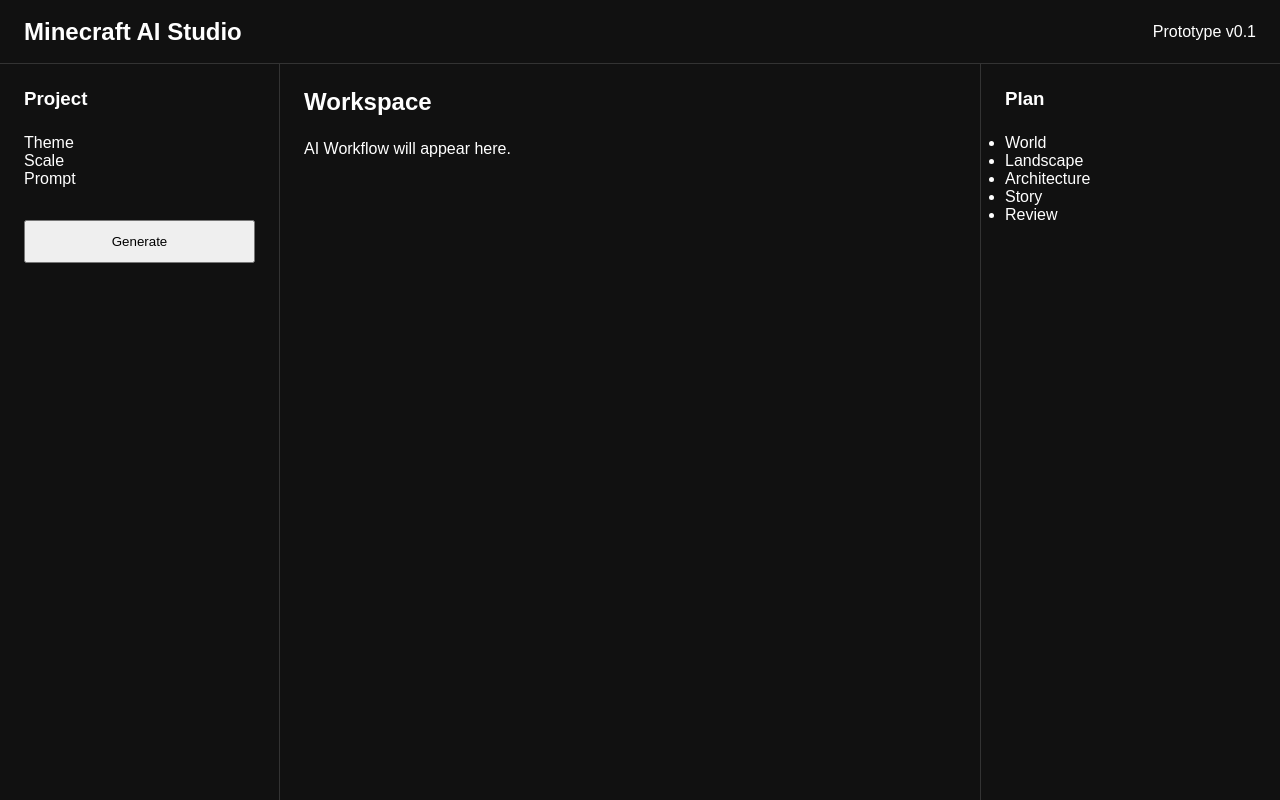
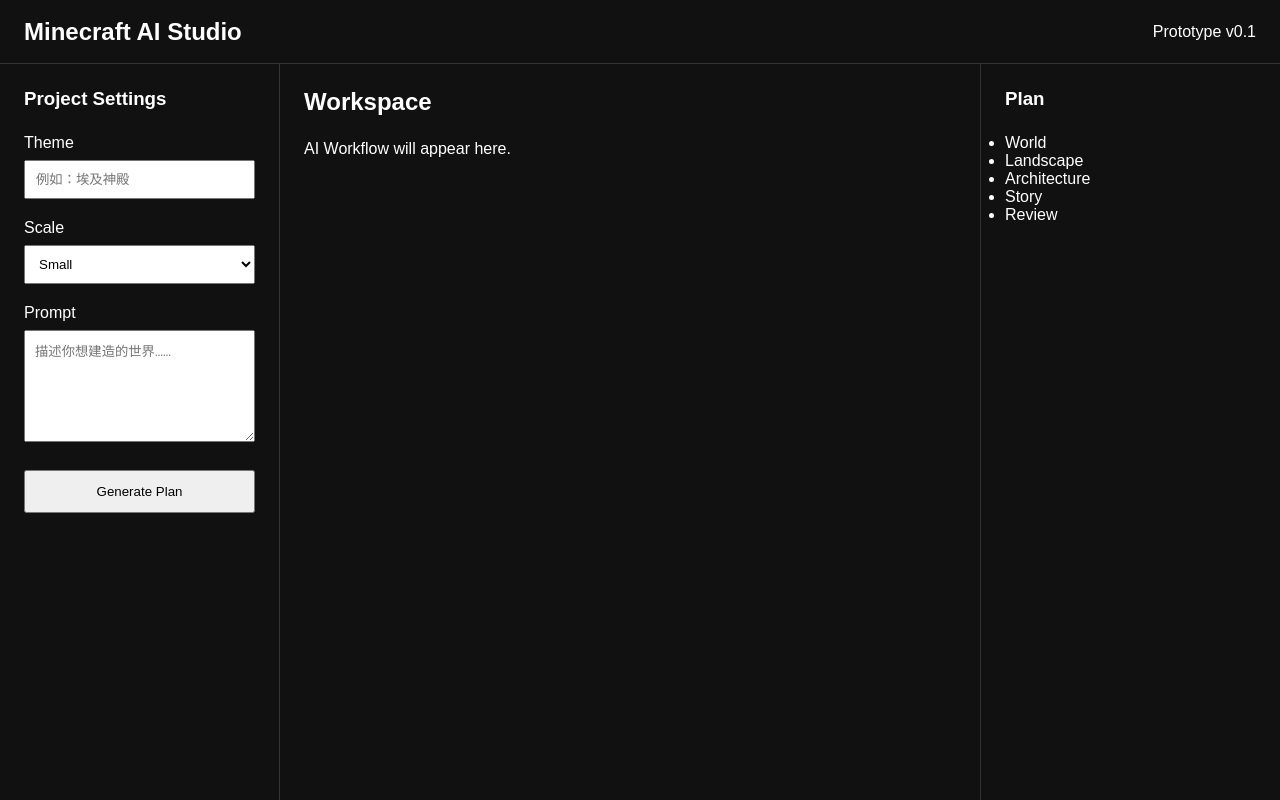
Before and after one commit to ishowtw168/MinecraftAI_Building, a Next.js app in the folder apps/web/: page / in a window 1280 px wide. Built offline with nearby package versions, Linux system fonts and the light colour scheme.

Commit message:
feat: add project input controls

```diff
--- a/apps/web/components/Sidebar.tsx
+++ b/apps/web/components/Sidebar.tsx
@@ -7,23 +7,77 @@
         borderRight: "1px solid #333",
       }}
     >
-      <h3>Project</h3>
+      <h3>Project Settings</h3>
 
-      <div style={{ marginTop: 24 }}>
-        <p>Theme</p>
-        <p>Scale</p>
-        <p>Prompt</p>
-      </div>
+      <label
+        style={{
+          display: "block",
+          marginTop: 24,
+        }}
+      >
+        Theme
+      </label>
+
+      <input
+        type="text"
+        placeholder="例如：埃及神殿"
+        style={{
+          width: "100%",
+          marginTop: 8,
+          padding: 10,
+        }}
+      />
+
+      <label
+        style={{
+          display: "block",
+          marginTop: 20,
+        }}
+      >
+        Scale
+      </label>
+
+      <select
+        style={{
+          width: "100%",
+          marginTop: 8,
+          padding: 10,
+        }}
+      >
+        <option>Small</option>
+        <option>Medium</option>
+        <option>Large</option>
+      </select>
+
+      <label
+        style={{
+          display: "block",
+          marginTop: 20,
+        }}
+      >
+        Prompt
+      </label>
+
+      <textarea
+        placeholder="描述你想建造的世界……"
+        rows={6}
+        style={{
+          width: "100%",
+          marginTop: 8,
+          padding: 10,
+          resize: "vertical",
+        }}
+      />
 
       <button
         style={{
-          marginTop: 32,
+          marginTop: 24,
           width: "100%",
           padding: 12,
           cursor: "pointer",
         }}
       >
-        Generate
+        Generate Plan
       </button>
     </aside>
   );
```
